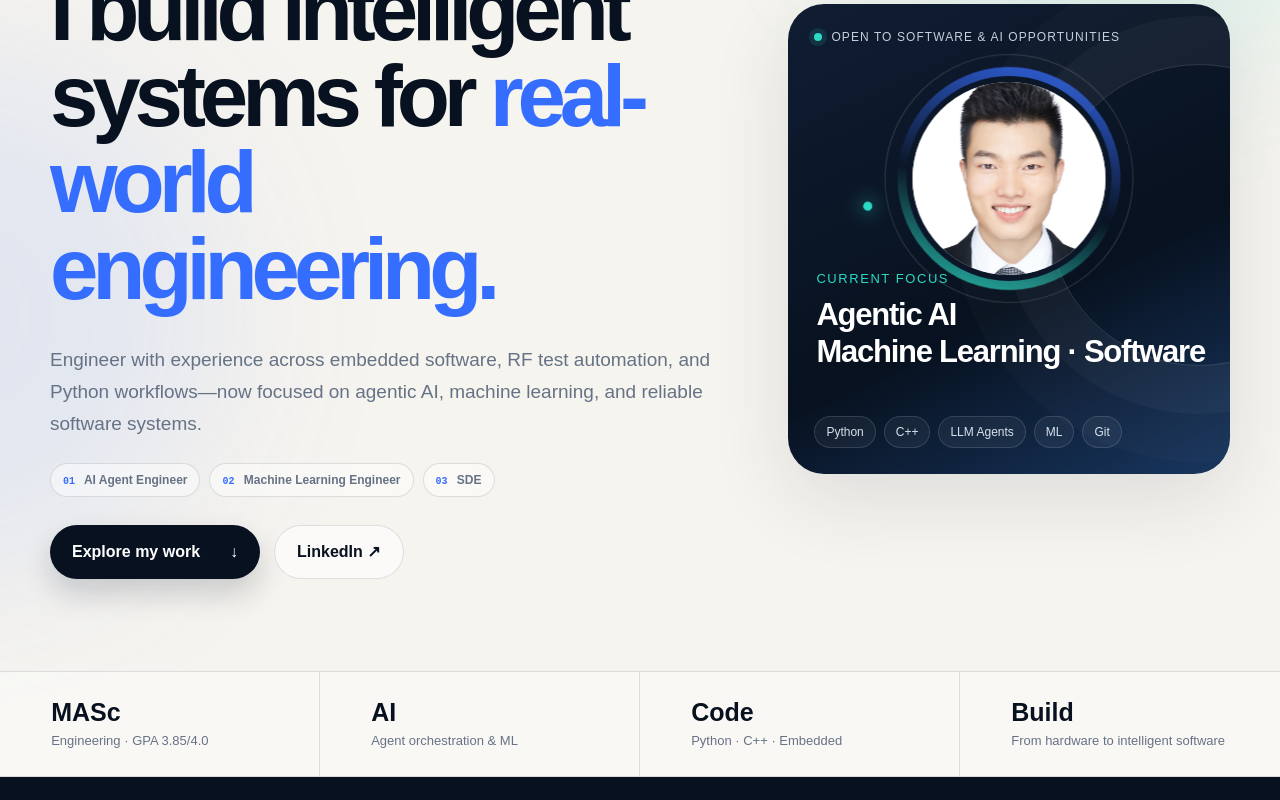
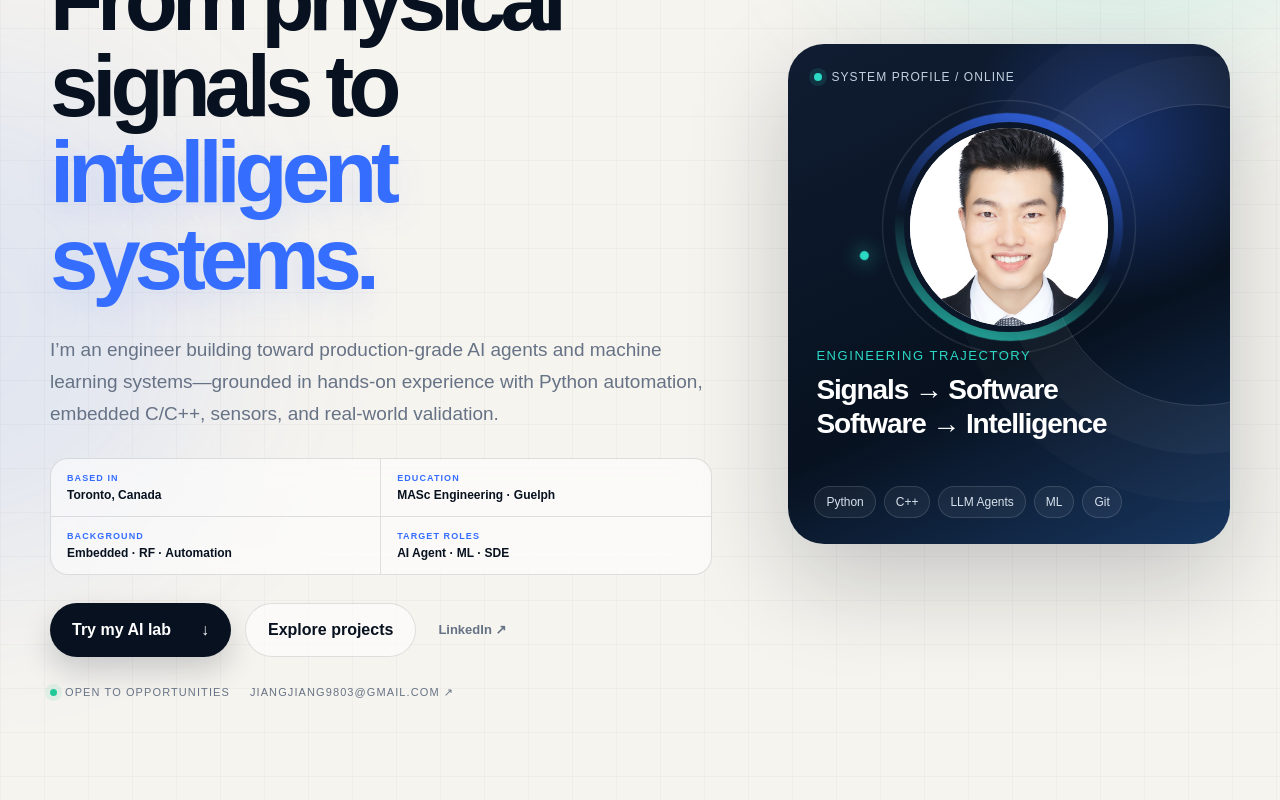
Before and after one commit to jiangjian9803-eng/jiangjian9803-eng.github.io, a Next.js app: page / in a window 1280 px wide. Shown: the part 280-1080 px from the top of the page. Built offline with nearby package versions, Linux system fonts and the light colour scheme.

Commit message:
Refine homepage positioning and profile information

```diff
--- a/index.html
+++ b/index.html
@@ -30,31 +30,39 @@
     <main id="top">
       <section class="hero section-shell">
         <div class="hero-copy reveal">
-          <p class="eyebrow"><span></span> Based in Markham, Ontario</p>
+          <p class="eyebrow"><span></span> AI Agent · Machine Learning · Software</p>
           <p class="hero-name">Jian Jiang</p>
-          <h1>I build intelligent systems for <em>real-world engineering.</em></h1>
+          <h1>From physical signals to <em>intelligent systems.</em></h1>
           <p class="hero-intro">
-            Engineer with experience across embedded software, RF test automation, and Python workflows—now focused on
-            agentic AI, machine learning, and reliable software systems.
+            I’m an engineer building toward production-grade AI agents and machine learning systems—grounded in hands-on
+            experience with Python automation, embedded C/C++, sensors, and real-world validation.
           </p>
-          <div class="role-priority" aria-label="Career focus">
-            <span><b>01</b> AI Agent Engineer</span><span><b>02</b> Machine Learning Engineer</span><span><b>03</b> SDE</span>
+          <div class="profile-facts" aria-label="Personal information">
+            <div><span>Based in</span><strong>Toronto, Canada</strong></div>
+            <div><span>Education</span><strong>MASc Engineering · Guelph</strong></div>
+            <div><span>Background</span><strong>Embedded · RF · Automation</strong></div>
+            <div><span>Target roles</span><strong>AI Agent · ML · SDE</strong></div>
           </div>
           <div class="hero-actions">
-            <a class="button button-primary" href="#work">Explore my work <span>↓</span></a>
-            <a class="button button-secondary" href="https://www.linkedin.com/in/jian98" target="_blank" rel="noreferrer">LinkedIn ↗</a>
+            <a class="button button-primary" href="#lab">Try my AI lab <span>↓</span></a>
+            <a class="button button-secondary" href="#work">Explore projects</a>
+            <a class="text-link" href="https://www.linkedin.com/in/jian98" target="_blank" rel="noreferrer">LinkedIn ↗</a>
+          </div>
+          <div class="hero-meta">
+            <span><i></i> Open to opportunities</span>
+            <a href="mailto:jiangjiang9803@gmail.com">jiangjiang9803@gmail.com ↗</a>
           </div>
         </div>
 
         <aside class="hero-card reveal" aria-label="Profile summary">
-          <div class="status-line"><span class="status-dot"></span> Open to software & AI opportunities</div>
+          <div class="status-line"><span class="status-dot"></span> System profile / online</div>
           <div class="portrait-wrap">
             <img src="/jian-jiang.jpg" alt="Portrait of Jian Jiang" />
             <span class="portrait-orbit" aria-hidden="true"></span>
           </div>
           <div class="hero-card-copy">
-            <p>Current focus</p>
-            <h2>Agentic AI<br />Machine Learning · Software</h2>
+            <p>Engineering trajectory</p>
+            <h2>Signals → Software<br />Software → Intelligence</h2>
           </div>
           <div class="mini-stack">
             <span>Python</span><span>C++</span><span>LLM Agents</span><span>ML</span><span>Git</span>
@@ -63,10 +71,10 @@
       </section>
 
       <section class="proof-strip" aria-label="Professional highlights">
-        <div><strong>MASc</strong><span>Engineering · GPA 3.85/4.0</span></div>
-        <div><strong>AI</strong><span>Agent orchestration & ML</span></div>
-        <div><strong>Code</strong><span>Python · C++ · Embedded</span></div>
-        <div><strong>Build</strong><span>From hardware to intelligent software</span></div>
+        <div><strong>3.85</strong><span>MASc Engineering GPA</span></div>
+        <div><strong>3 layers</strong><span>Hardware · Software · AI</span></div>
+        <div><strong>Python/C++</strong><span>Automation & embedded systems</span></div>
+        <div><strong>Now</strong><span>Building agentic AI in public</span></div>
       </section>
 
       <section class="lab-section" id="lab">
--- a/styles.css
+++ b/styles.css
@@ -19,6 +19,8 @@ body {
   background: var(--paper);
   font-family: "DM Sans", sans-serif;
   overflow-x: hidden;
+  background-image: linear-gradient(rgba(7,17,31,.028) 1px, transparent 1px), linear-gradient(90deg, rgba(7,17,31,.028) 1px, transparent 1px);
+  background-size: 44px 44px;
 }
 a { color: inherit; text-decoration: none; }
 
@@ -27,7 +29,7 @@ a { color: inherit; text-decoration: none; }
 .page-glow-two { top: 42%; left: -300px; background: var(--blue); opacity: .1; }
 
 .site-header, .section-shell, footer { width: min(1180px, calc(100% - 48px)); margin-inline: auto; }
-.site-header { height: 88px; display: flex; align-items: center; justify-content: space-between; border-bottom: 1px solid var(--line); }
+.site-header { position: relative; z-index: 10; height: 88px; display: flex; align-items: center; justify-content: space-between; border-bottom: 1px solid var(--line); backdrop-filter: blur(14px); }
 .brand { font: 800 22px/1 "Manrope", sans-serif; letter-spacing: -.045em; }
 .brand span { color: var(--blue); }
 nav { display: flex; gap: 34px; font-size: 14px; font-weight: 600; }
@@ -35,28 +37,42 @@ nav a { color: var(--muted); transition: color .2s ease; }
 nav a:hover { color: var(--ink); }
 .nav-cta { padding: 11px 17px; border: 1px solid var(--line); border-radius: 999px; font-weight: 700; font-size: 14px; background: rgba(255,255,255,.5); }
 
-.hero { min-height: 720px; display: grid; grid-template-columns: 1.2fr .8fr; align-items: center; gap: 76px; padding-block: 92px; }
+.hero { position: relative; min-height: 760px; display: grid; grid-template-columns: 1.2fr .8fr; align-items: center; gap: 76px; padding-block: 82px 104px; }
+.hero::before { content: "AI / 01"; position: absolute; right: 0; top: 38px; color: rgba(7,17,31,.055); font: 800 clamp(70px, 11vw, 150px)/1 "Manrope", sans-serif; letter-spacing: -.08em; pointer-events: none; }
+.hero-copy { position: relative; z-index: 2; }
 .eyebrow { display: flex; align-items: center; gap: 10px; text-transform: uppercase; font-size: 12px; font-weight: 700; letter-spacing: .14em; color: var(--muted); }
 .eyebrow span { width: 26px; height: 2px; background: var(--orange); }
 h1, h2, h3 { font-family: "Manrope", sans-serif; margin: 0; }
 .hero-name { margin: 18px 0 8px; font: 800 15px/1 "Manrope", sans-serif; letter-spacing: .2em; text-transform: uppercase; color: var(--blue); }
 h1 { max-width: 760px; font-size: clamp(54px, 6.8vw, 94px); line-height: .99; letter-spacing: -.07em; }
-h1 em { color: var(--blue); font-style: normal; }
+h1 em { position: relative; color: var(--blue); font-style: normal; text-shadow: 0 12px 36px rgba(53,109,255,.12); }
 .hero-intro { max-width: 670px; font-size: 19px; line-height: 1.7; color: var(--muted); margin: 32px 0; }
 .hero-actions { display: flex; gap: 14px; flex-wrap: wrap; }
-.role-priority { display: flex; flex-wrap: wrap; gap: 9px; margin: -10px 0 28px; }
-.role-priority span { padding: 9px 12px; border: 1px solid var(--line); border-radius: 999px; background: rgba(255,255,255,.46); color: var(--muted); font-size: 12px; font-weight: 700; }
-.role-priority b { margin-right: 6px; color: var(--blue); font: 700 10px/1 monospace; }
+.profile-facts { max-width: 720px; display: grid; grid-template-columns: 1fr 1fr; margin: -5px 0 28px; border: 1px solid var(--line); border-radius: 18px; overflow: hidden; background: rgba(255,255,255,.55); backdrop-filter: blur(14px); }
+.profile-facts div { padding: 14px 16px; border-right: 1px solid var(--line); border-bottom: 1px solid var(--line); }
+.profile-facts div:nth-child(2n) { border-right: 0; }
+.profile-facts div:nth-last-child(-n+2) { border-bottom: 0; }
+.profile-facts span, .profile-facts strong { display: block; }
+.profile-facts span { margin-bottom: 5px; color: var(--blue); font-size: 9px; font-weight: 800; letter-spacing: .12em; text-transform: uppercase; }
+.profile-facts strong { font-size: 12px; }
 .button { display: inline-flex; align-items: center; justify-content: center; gap: 30px; min-height: 54px; padding: 0 22px; border-radius: 999px; font-weight: 700; transition: transform .2s ease, box-shadow .2s ease; }
 .button:hover { transform: translateY(-2px); }
 .button-primary { color: white; background: var(--ink); box-shadow: 0 14px 30px rgba(7,17,31,.18); }
 .button-secondary { border: 1px solid var(--line); background: rgba(255,255,255,.58); }
+.text-link { display: inline-flex; align-items: center; min-height: 54px; padding: 0 8px; color: var(--muted); font-size: 13px; font-weight: 700; }
+.hero-meta { display: flex; align-items: center; gap: 20px; margin-top: 29px; color: var(--muted); font-size: 11px; text-transform: uppercase; letter-spacing: .1em; }
+.hero-meta span { display: flex; align-items: center; gap: 8px; }
+.hero-meta a { color: inherit; transition: color .2s ease; }
+.hero-meta a:hover { color: var(--blue); }
+.hero-meta i { width: 7px; height: 7px; border-radius: 50%; background: #20c997; box-shadow: 0 0 0 5px rgba(32,201,151,.1); animation: status-pulse 2.2s ease-in-out infinite; }
+@keyframes status-pulse { 50% { box-shadow: 0 0 0 9px rgba(32,201,151,0); } }
 
-.hero-card { position: relative; overflow: hidden; min-height: 470px; border-radius: 36px; padding: 26px; color: white; background: linear-gradient(155deg, #101d32 0%, #07111f 60%, #18365f 100%); box-shadow: var(--shadow); }
+.hero-card { position: relative; overflow: hidden; min-height: 500px; border-radius: 36px; padding: 26px; color: white; background: radial-gradient(circle at 75% 20%, rgba(53,109,255,.34), transparent 31%), linear-gradient(155deg, #101d32 0%, #07111f 60%, #18365f 100%); box-shadow: 0 35px 100px rgba(7,17,31,.22); transform: rotate(1.2deg); transition: transform .35s ease, box-shadow .35s ease; }
+.hero-card:hover { transform: rotate(0deg) translateY(-5px); box-shadow: 0 42px 120px rgba(7,17,31,.28); }
 .hero-card::after { content: ""; position: absolute; width: 300px; height: 300px; right: -120px; top: 60px; border: 1px solid rgba(255,255,255,.15); border-radius: 50%; box-shadow: 0 0 0 48px rgba(255,255,255,.03), 0 0 0 96px rgba(255,255,255,.02); }
 .status-line { position: relative; z-index: 1; display: flex; gap: 9px; align-items: center; font-size: 12px; text-transform: uppercase; letter-spacing: .09em; color: #c2d0e0; }
 .status-dot { width: 8px; height: 8px; border-radius: 50%; background: var(--cyan); box-shadow: 0 0 0 5px rgba(43,217,196,.12); }
-.portrait-wrap { position: absolute; top: 72px; left: 50%; width: 205px; height: 205px; transform: translateX(-50%); z-index: 1; }
+.portrait-wrap { position: absolute; top: 78px; left: 50%; width: 210px; height: 210px; transform: translateX(-50%); z-index: 1; }
 .portrait-wrap::before { content: ""; position: absolute; inset: -9px; border-radius: 50%; background: linear-gradient(135deg, var(--cyan), transparent 45%, var(--blue)); animation: portrait-spin 10s linear infinite; }
 .portrait-wrap img { position: relative; width: 100%; height: 100%; object-fit: cover; object-position: 50% 22%; border: 6px solid #0b1728; border-radius: 50%; background: white; z-index: 1; }
 .portrait-orbit { position: absolute; inset: -22px; border: 1px solid rgba(255,255,255,.16); border-radius: 50%; animation: portrait-spin 16s linear infinite reverse; }
@@ -64,15 +80,15 @@ h1 em { color: var(--blue); font-style: normal; }
 @keyframes portrait-spin { to { transform: rotate(360deg); } }
 .hero-card-copy { position: absolute; left: 28px; bottom: 104px; z-index: 1; }
 .hero-card-copy p { color: var(--cyan); margin: 0 0 10px; font-size: 13px; text-transform: uppercase; letter-spacing: .12em; }
-.hero-card-copy h2 { font-size: 31px; line-height: 1.2; letter-spacing: -.04em; }
+.hero-card-copy h2 { font-size: 28px; line-height: 1.2; letter-spacing: -.04em; }
 .mini-stack { position: absolute; left: 26px; right: 26px; bottom: 26px; display: flex; flex-wrap: wrap; gap: 8px; }
 .mini-stack span { padding: 8px 11px; border: 1px solid rgba(255,255,255,.13); border-radius: 999px; font-size: 12px; color: #d8e2ed; background: rgba(255,255,255,.05); }
 
-.proof-strip { width: 100%; display: grid; grid-template-columns: repeat(4, 1fr); border-block: 1px solid var(--line); background: rgba(255,255,255,.4); }
+.proof-strip { width: 100%; display: grid; grid-template-columns: repeat(4, 1fr); border-block: 1px solid var(--line); background: rgba(255,255,255,.66); backdrop-filter: blur(18px); }
 .proof-strip div { padding: 28px 4vw; border-right: 1px solid var(--line); }
 .proof-strip div:last-child { border-right: 0; }
 .proof-strip strong, .proof-strip span { display: block; }
-.proof-strip strong { font: 800 25px/1 "Manrope", sans-serif; margin-bottom: 8px; }
+.proof-strip strong { font: 800 22px/1 "Manrope", sans-serif; margin-bottom: 8px; letter-spacing: -.04em; }
 .proof-strip span { color: var(--muted); font-size: 13px; }
 
 .lab-section { position: relative; overflow: hidden; padding: 140px 0; color: white; background: #07111f; }
@@ -182,6 +198,7 @@ footer { display: flex; justify-content: space-between; padding-block: 25px 40px
   nav { display: none; }
   .hero { grid-template-columns: 1fr; padding-block: 70px; }
   .hero-card { min-height: 420px; }
+  .hero-card { transform: none; }
   .proof-strip { grid-template-columns: 1fr 1fr; }
   .proof-strip div:nth-child(2) { border-right: 0; }
   .proof-strip div:nth-child(-n+2) { border-bottom: 1px solid var(--line); }
@@ -199,8 +216,12 @@ footer { display: flex; justify-content: space-between; padding-block: 25px 40px
   .nav-cta { padding: 10px 13px; }
   h1 { font-size: 52px; }
   .hero { min-height: auto; gap: 45px; }
-  .role-priority { gap: 6px; }
-  .role-priority span { font-size: 10px; }
+  .hero::before { display: none; }
+  .hero-meta { align-items: flex-start; flex-direction: column; gap: 10px; }
+  .text-link { min-height: 42px; }
+  .profile-facts { grid-template-columns: 1fr; }
+  .profile-facts div, .profile-facts div:nth-child(2n) { border-right: 0; border-bottom: 1px solid var(--line); }
+  .profile-facts div:last-child { border-bottom: 0; }
   .about-grid, .project-grid { grid-template-columns: 1fr; }
   .project-featured { grid-column: 1; grid-template-columns: 1fr; }
   .project-visual { min-height: 310px; }
```
